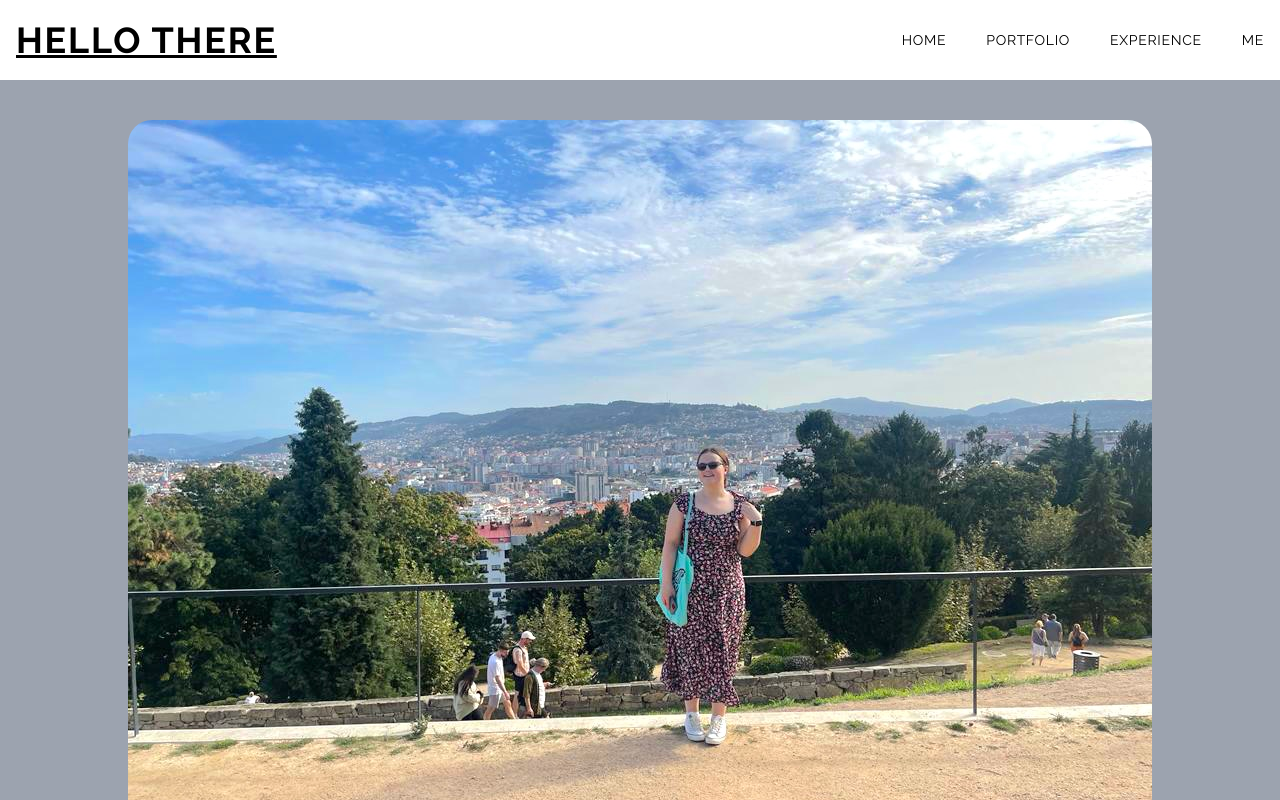
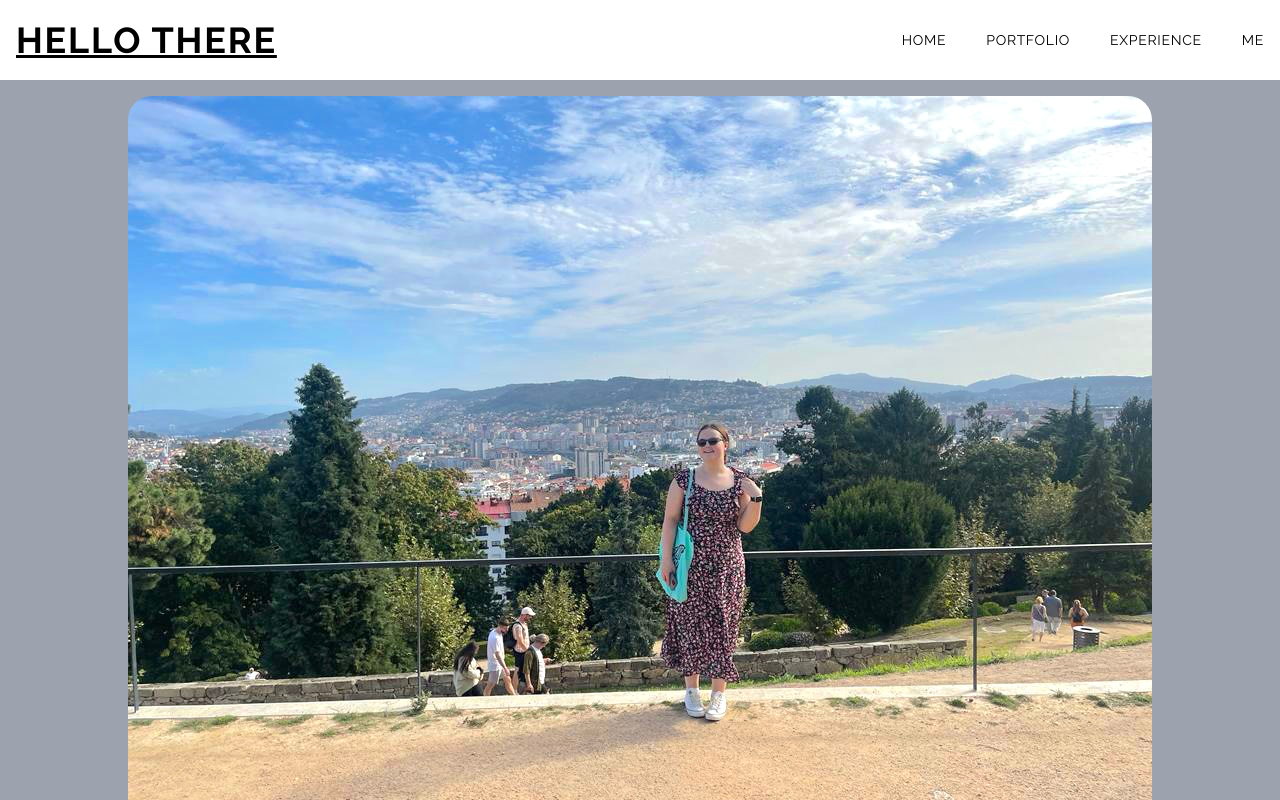
Before and after one commit to kenneduu/kennedy.me, a Next.js app: page / in a window 1280 px wide. Shown: the top 800 px of the page. Built offline with nearby package versions, Linux system fonts and the light colour scheme.

Commit message:
remove hidden text

```diff
--- a/components/Homepage.jsx
+++ b/components/Homepage.jsx
@@ -7,7 +7,7 @@ import Link from "next/link";
 
 const Homepage = () => {
   return (
-    <div> id="home" className="h-screen w-full text-center
+
       <div className="max-w-screen-2xl mx-auto w-full h-full pt-24
         p-4 flex flex-col justify-around items-center bg-gray-400">
         <div className="w-55 h-65 max-w-none overflow-hidden rounded-3xl">
@@ -29,7 +29,7 @@ const Homepage = () => {
           </div>
         </Link>
         </div>
-    </div>
+
   )
 }
 
```
